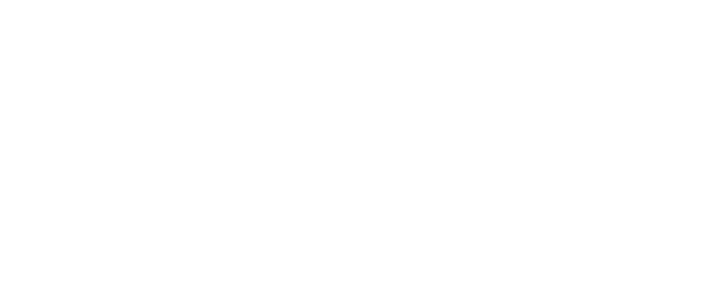
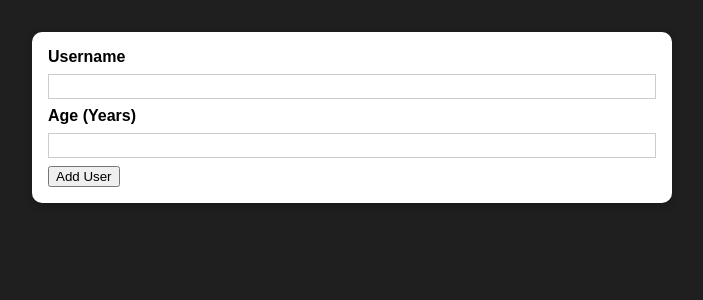
Before and after one commit to federerkristijan/02-react-udemy-course, a React (Create React App) app: page / in a window 1280 px wide. Shown: the top 300 px of the page, without its empty margins (288-991 px from the left). Built offline with nearby package versions, Linux system fonts and the light colour scheme.

Commit message:
re-usable card

```diff
--- a/src/App.js
+++ b/src/App.js
@@ -1,10 +1,12 @@
 import React from 'react';
+
+import AddUser from './components/Users/AddUser';
 
 
 function App() {
   return (
     <div>
-
+      <AddUser />
     </div>
   );
 }
--- /dev/null
+++ b/src/components/UI/Card.js
@@ -0,0 +1,9 @@
+import classes from './Card.module.css';
+
+const Card = props => {
+  return (
+    <div className={`${classes.card} ${props.className} `}>{props.children}</div>
+  )
+}
+
+export default Card;
--- /dev/null
+++ b/src/components/UI/Card.module.css
@@ -0,0 +1,5 @@
+.card {
+  background: white;
+  box-shadow: 0 2px 8px rgba(0, 0, 0, 0.261);
+  border-radius: 10px;
+}
--- a/src/components/Users/AddUser.js
+++ b/src/components/Users/AddUser.js
@@ -1,16 +1,23 @@
+import Card from '../UI/Card';
+
+import classes from './AddUser.module.css';
+
 const AddUser = props => {
 const addUserHandler = (event) => {
   event.preventDefault();
 }
 
   return (
+    <Card className={classes.input}>
       <form onSubmit={addUserHandler}>
         <label htmlFor="username">Username</label>
         <input id="username" type="text" />
         <label htmlFor="age">Age (Years)</label>
         <input id="age" type="number" />
         <button type="submit">Add User</button>
-    </form>)
+      </form>
+    </Card>
+    );
 };
 
 export default AddUser;
--- /dev/null
+++ b/src/components/Users/AddUser.module.css
@@ -0,0 +1,26 @@
+.input {
+  margin: 2rem auto;
+  padding: 1rem;
+  width: 90%;
+  max-width: 40rem;
+}
+
+.input label {
+  display: block;
+  font-weight: bold;
+  margin-bottom: 0.5rem;
+}
+
+.input input {
+  font: inherit;
+  display: block;
+  width: 100%;
+  border: 1px solid #ccc;
+  padding: 0.15rem;
+  margin-bottom: 0.5rem;
+}
+
+.input input:focus {
+  outline: none;
+  border-color: #4f005f;
+}
--- a/src/index.css
+++ b/src/index.css
@@ -4,6 +4,7 @@
 
 html {
   font-family: sans-serif;
+  background: #1f1f1f;
 }
 
 body {
```
Lines whose indentation alone changed are shown as unchanged.
